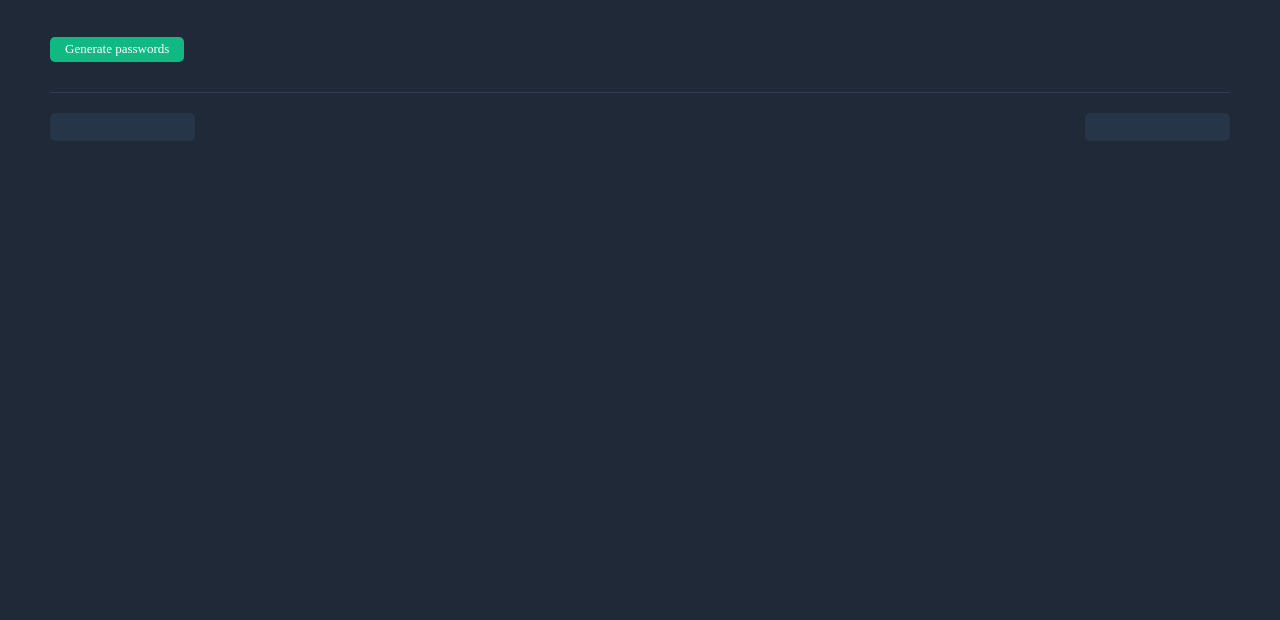
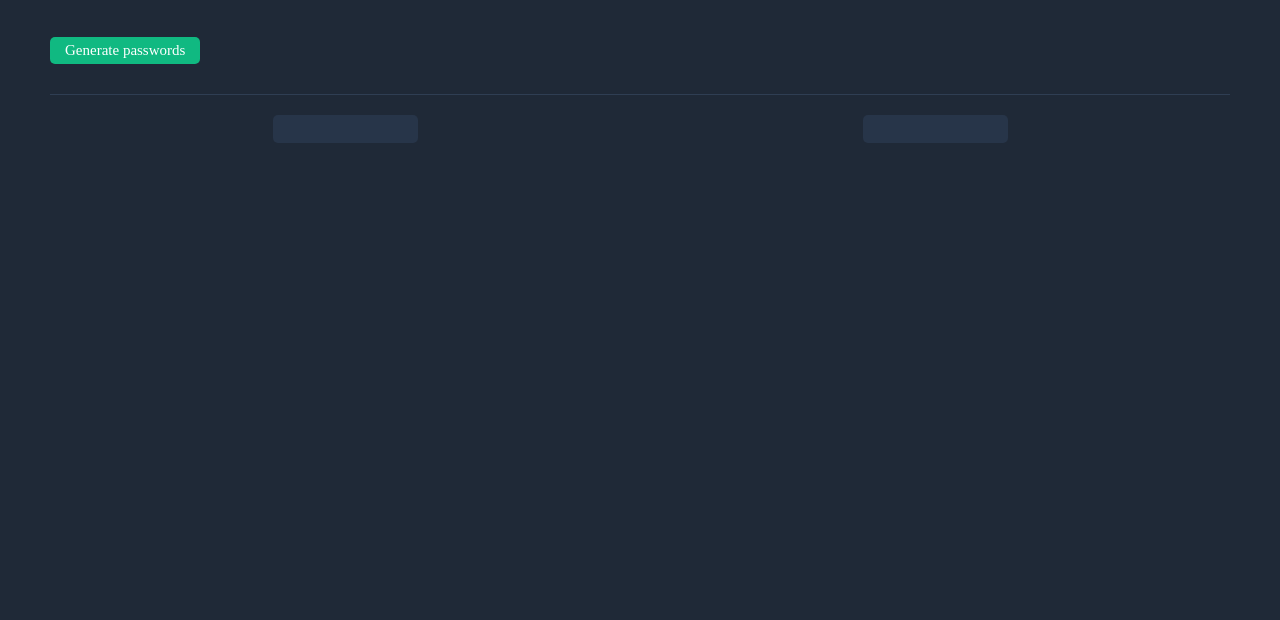
Before and after one commit to TaimoorCodes/password-generator, a plain HTML site: page index.html in a window 1280 px wide. Shown: the part 180-800 px from the top of the page. Drawn offline with nearby package versions, Linux system fonts and the light colour scheme.

Commit message:
Update index.css

```diff
--- a/index.css
+++ b/index.css
@@ -6,7 +6,7 @@ body {
     color: white;
     margin: 70px 50px 0px 50px;
     padding: 0px 0px 30px 0px;
-    border-bottom:1px solid #2F3E53;
+    border-bottom: 1px solid #2F3E53;
 }
 #main-h1{
     margin: 0;
@@ -20,7 +20,7 @@ body {
 
 #main-btn{
     margin: 0;
-    font-size: 13px;
+    font-size: 15px;
     font-weight: 100;
     color: white;
     background-color: #10B981;
@@ -35,7 +35,7 @@ body {
 
 #main-lower{
     display: flex;
-    justify-content: space-between;
+    justify-content: space-around;
     margin: 20px 50px;
 }
 
```
